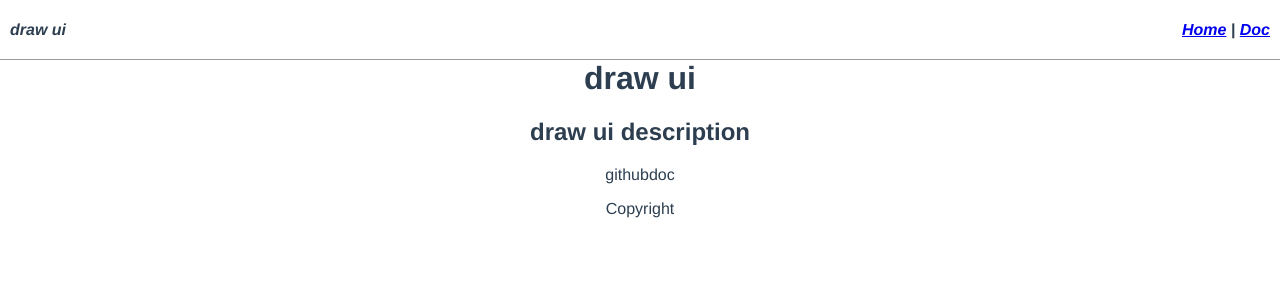
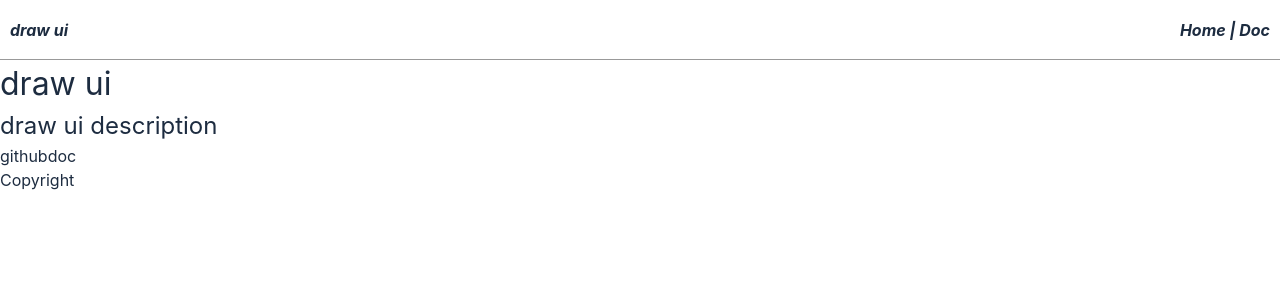
Before and after one commit to NathanYangcn/draw-ui, a Vue app: page /#/ in a window 1280 px wide. Shown: the top 300 px of the page. Built offline with nearby package versions, Linux system fonts and the light colour scheme.

Commit message:
引入 reset.scss

```diff
--- a/src/index.css
+++ /dev/null
@@ -1,8 +0,0 @@
-#app {
-  font-family: Avenir, Helvetica, Arial, sans-serif;
-  -webkit-font-smoothing: antialiased;
-  -moz-osx-font-smoothing: grayscale;
-  text-align: center;
-  color: #2c3e50;
-  margin-top: 60px;
-}
--- a/src/main.ts
+++ b/src/main.ts
@@ -1,6 +1,6 @@
 import { createApp } from 'vue'
 import App from './App.vue'
-import './index.css'
+import './styles/reset.scss'
 import {createWebHashHistory, createRouter} from 'vue-router'
 import Home from './views/Home.vue'
 import Doc from './views/Doc.vue'
--- /dev/null
+++ b/src/styles/reset.scss
@@ -0,0 +1,49 @@
+* {
+  margin: 0;
+  padding: 0;
+  box-sizing: border-box;
+}
+ul,
+ol {
+  list-style: none;
+}
+a {
+  text-decoration: none;
+  color: inherit;
+  &:hover {
+    text-decoration: underline;
+    cursor: pointer;
+  }
+}
+h1,
+h2,
+h3,
+h4,
+h5,
+h6 {
+  font-weight: normal;
+}
+
+body {
+  font-size: 16px;
+  // 为什么这样写 font-family
+  // 答案见 https://github.com/zenozeng/fonts.css/
+  line-height: 1.5;
+  color: #1d2c40;
+  font-family: -apple-system, "Noto Sans", "Helvetica Neue", Helvetica,
+    "Nimbus Sans L", Arial, "Liberation Sans", "PingFang SC", "Hiragino Sans GB",
+    "Noto Sans CJK SC", "Source Han Sans SC", "Source Han Sans CN",
+    "Microsoft YaHei", "Wenquanyi Micro Hei", "WenQuanYi Zen Hei", "ST Heiti",
+    SimHei, "WenQuanYi Zen Hei Sharp", sans-serif;
+}
+.icon {
+  width: 1em;
+  height: 1em;
+  vertical-align: -0.15em;
+  fill: currentColor;
+  overflow: hidden;
+}
+
+#app {
+  margin-top: 60px;
+}
```
